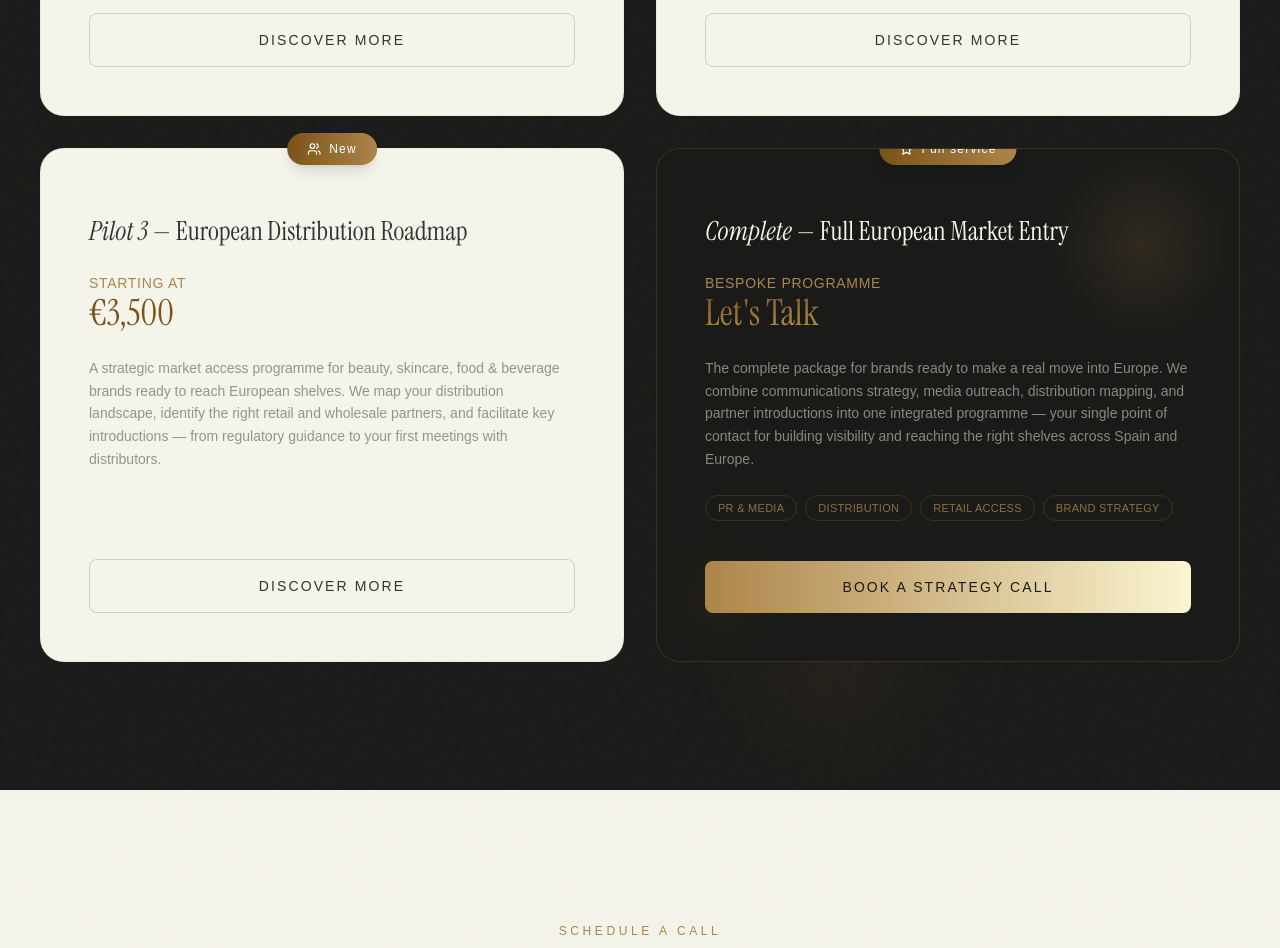
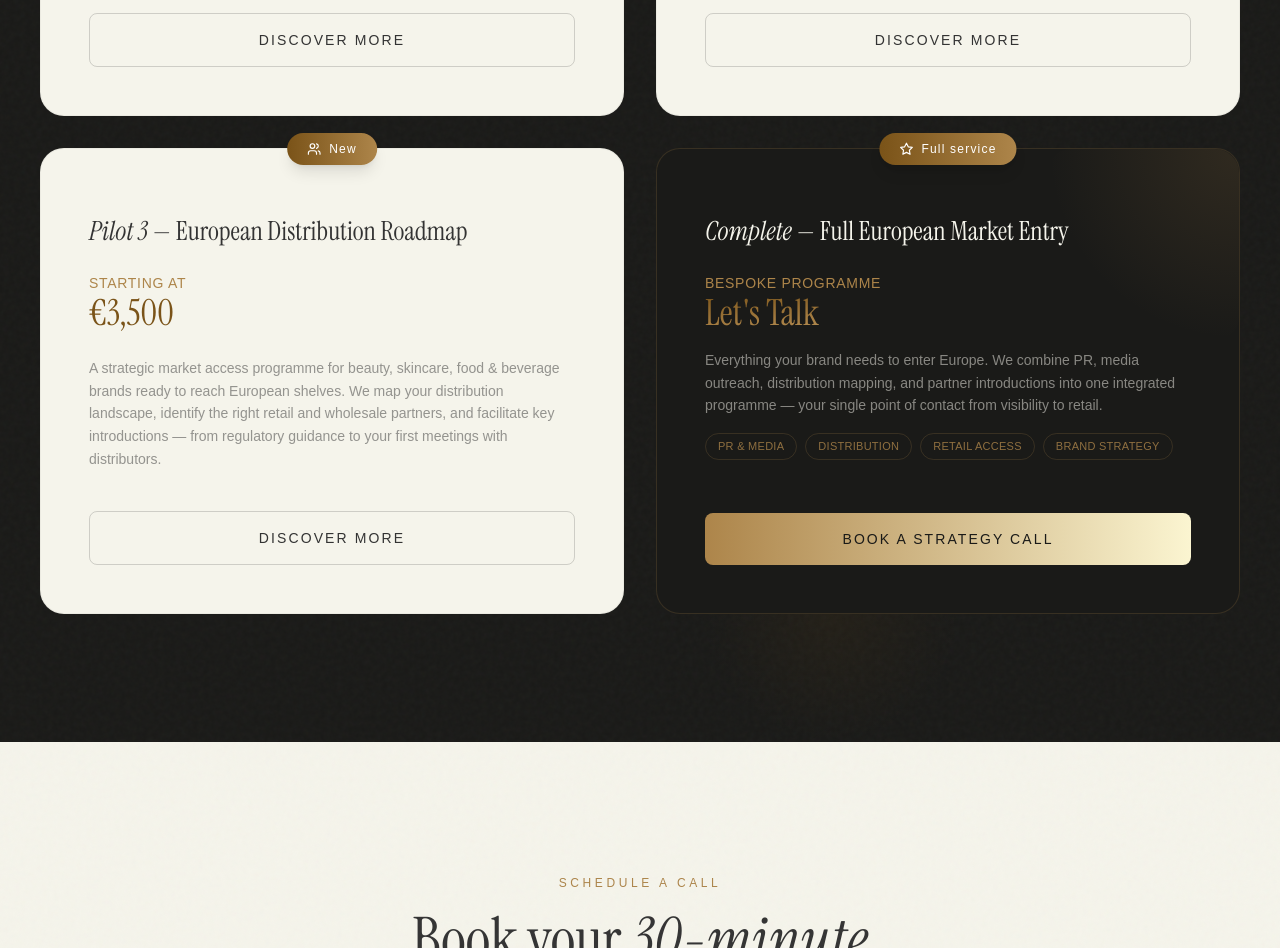
Before and after one commit to Nurj95/maison-nemo, a plain HTML site: page index.html in a window 1280 px wide. Shown: the part 5520-6468 px from the top of the page. Drawn offline with nearby package versions, Linux system fonts and the light colour scheme; a web font is replaced by a local one.

Commit message:
Add files via upload

```diff
--- a/index.html
+++ b/index.html
@@ -661,30 +661,29 @@ tailwind.config = {
         </div>
 
         <!-- Pilot 4 — Full Market Entry (Premium) -->
-        <div class="scroll-reveal group relative bg-brand-dark rounded-3xl p-10 md:p-12 hover-lift border border-brand-secondary/20 flex flex-col justify-between overflow-hidden" style="transition-delay: 0.35s;">
+        <div class="scroll-reveal group relative bg-brand-dark rounded-3xl p-10 md:p-12 hover-lift border border-brand-secondary/20 flex flex-col justify-between" style="transition-delay: 0.35s;">
           <!-- Decorative glow -->
-          <div class="absolute top-0 right-0 w-48 h-48 opacity-15 pointer-events-none" style="background: radial-gradient(circle at center, #ad854a 0%, transparent 70%);"></div>
-          <div class="absolute bottom-0 left-0 w-32 h-32 opacity-10 pointer-events-none" style="background: radial-gradient(circle at center, #7a5318 0%, transparent 70%);"></div>
+          <div class="absolute top-0 right-0 w-48 h-48 opacity-15 pointer-events-none rounded-3xl" style="background: radial-gradient(circle at top right, #ad854a 0%, transparent 70%);"></div>
           <!-- Premium Badge -->
-          <div class="absolute -top-4 left-1/2 -translate-x-1/2 bg-gradient-to-r from-brand-primary to-brand-secondary text-white font-sans text-xs tracking-[0.1em] font-medium px-5 py-2 rounded-full flex items-center gap-2 whitespace-nowrap shadow-lg">
+          <div class="absolute -top-4 left-1/2 -translate-x-1/2 bg-gradient-to-r from-brand-primary to-brand-secondary text-white font-sans text-xs tracking-[0.1em] font-medium px-5 py-2 rounded-full flex items-center gap-2 whitespace-nowrap shadow-lg z-20">
             <svg xmlns="http://www.w3.org/2000/svg" width="14" height="14" viewBox="0 0 24 24" fill="none" stroke="currentColor" stroke-width="2" stroke-linecap="round" stroke-linejoin="round"><polygon points="12 2 15.09 8.26 22 9.27 17 14.14 18.18 21.02 12 17.77 5.82 21.02 7 14.14 2 9.27 8.91 8.26 12 2"/></svg>
             Full service
           </div>
           <div class="relative z-10">
             <h3 class="font-serif text-2xl md:text-[1.65rem] text-brand-bg mb-2 leading-snug mt-4"><em>Complete</em> — Full European Market Entry</h3>
             <p class="font-sans text-sm text-brand-secondary uppercase tracking-wider mt-6">Bespoke programme</p>
-            <p class="font-serif text-4xl gradient-gold mb-6">Let's Talk</p>
+            <p class="font-serif text-4xl gradient-gold mb-4">Let's Talk</p>
             <p class="font-sans text-sm text-brand-bg/50 leading-relaxed">
-              The complete package for brands ready to make a real move into Europe. We combine communications strategy, media outreach, distribution mapping, and partner introductions into one integrated programme — your single point of contact for building visibility and reaching the right shelves across Spain and Europe.
+              Everything your brand needs to enter Europe. We combine PR, media outreach, distribution mapping, and partner introductions into one integrated programme — your single point of contact from visibility to retail.
             </p>
-            <div class="mt-6 flex flex-wrap gap-2">
+            <div class="mt-4 flex flex-wrap gap-2">
               <span class="font-sans text-[11px] tracking-wide uppercase text-brand-secondary/80 border border-brand-secondary/20 rounded-full px-3 py-1">PR & Media</span>
               <span class="font-sans text-[11px] tracking-wide uppercase text-brand-secondary/80 border border-brand-secondary/20 rounded-full px-3 py-1">Distribution</span>
               <span class="font-sans text-[11px] tracking-wide uppercase text-brand-secondary/80 border border-brand-secondary/20 rounded-full px-3 py-1">Retail Access</span>
               <span class="font-sans text-[11px] tracking-wide uppercase text-brand-secondary/80 border border-brand-secondary/20 rounded-full px-3 py-1">Brand Strategy</span>
             </div>
           </div>
-          <div class="mt-10 relative z-10">
+          <div class="mt-8 relative z-10">
             <a id="pilot-4-cta" href="#contact" class="inline-flex items-center justify-center w-full font-sans text-sm tracking-[0.15em] uppercase text-brand-dark bg-gradient-to-r from-brand-secondary to-brand-gold rounded-lg px-6 py-4 hover:opacity-90 transition-all duration-300 font-medium">Book a Strategy Call</a>
           </div>
         </div>
```
